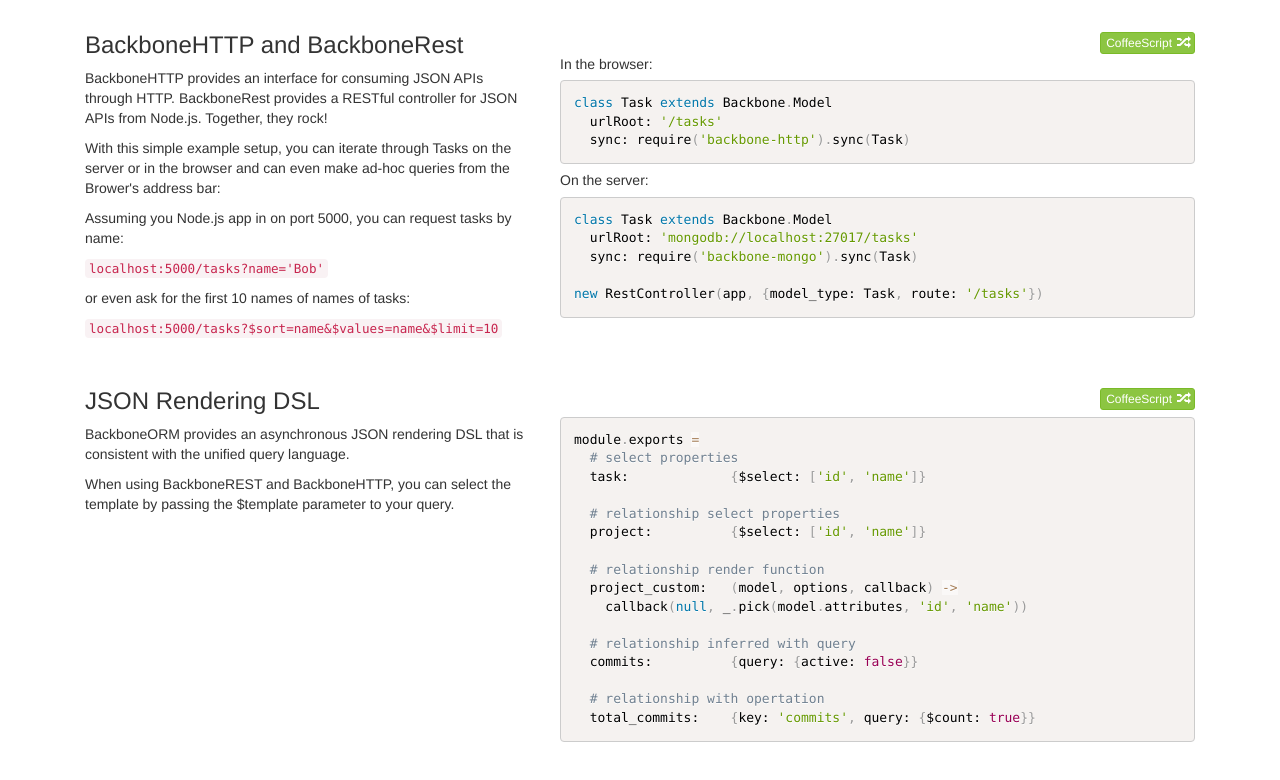
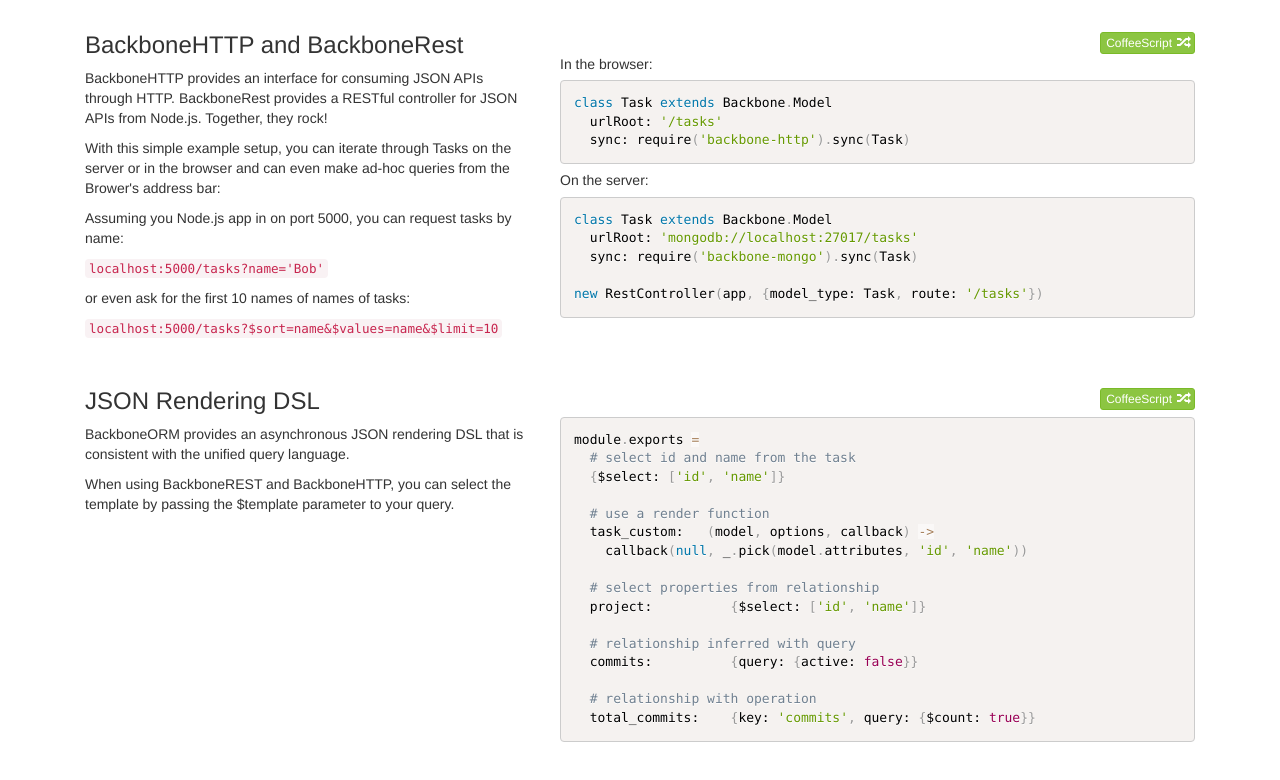
Before and after one commit to vidigami/backbone-orm, a plain HTML site: page index.html in a window 1280 px wide. Shown: the part 3884-4664 px from the top of the page. Drawn offline with Linux system fonts and the light colour scheme.

Commit message:
Update DSL example

```diff
--- a/index.html
+++ b/index.html
@@ -522,41 +522,41 @@
         <div class="row"><a class="btn btn-xs language-toggle pull-right"><span>CoffeeScript</span><i class="glyphicon glyphicon-random"></i></a></div>
         <div class="row example coffeescript">
           <pre><code class="language-coffeescript">module.exports =
-  # select properties
-  task:             {$select: ['id', 'name']}
+  # select id and name from the task
+  {$select: ['id', 'name']}
 
-  # relationship select properties
+  # use a render function
+  task_custom:   (model, options, callback) ->
+    callback(null, _.pick(model.attributes, 'id', 'name'))
+
+  # select properties from relationship
   project:          {$select: ['id', 'name']}
-
-  # relationship render function
-  project_custom:   (model, options, callback) ->
-    callback(null, _.pick(model.attributes, 'id', 'name'))
 
   # relationship inferred with query
   commits:          {query: {active: false}}
 
-  # relationship with opertation
+  # relationship with operation
   total_commits:    {key: 'commits', query: {$count: true}}
 </code></pre>
         </div>
         <div class="row example javascript">
           <pre><code class="language-javascript">module.exports = {
-  // select properties
-  task: {$select: ['id', 'name']},
+  // select id and name from the task
+  {$select: ['id', 'name']}
 
-  // relationship select properties
-  project: {$select: ['id', 'name']},
+  // use a render function
+  task_custom:   function(model, options, callback) {
+    callback(null, _.pick(model.attributes, 'id', 'name'))
+  }
 
-  // relationship render function
-  project_custom: function(model, options, callback) {
-    callback(null, _.pick(model.attributes, 'id', 'name'));
-  },
+  // select properties from relationship
+  project:          {$select: ['id', 'name']},
 
   // relationship inferred with query
-  commits: {query: {active: false}},
+  commits:          {query: {active: false}},
 
-  // relationship with opertation
-  total_commits: {key: 'commits', query: {$count: true}}
+  // relationship with operation
+  total_commits:    {key: 'commits', query: {$count: true}}
 };
 </code></pre>
         </div>
```
